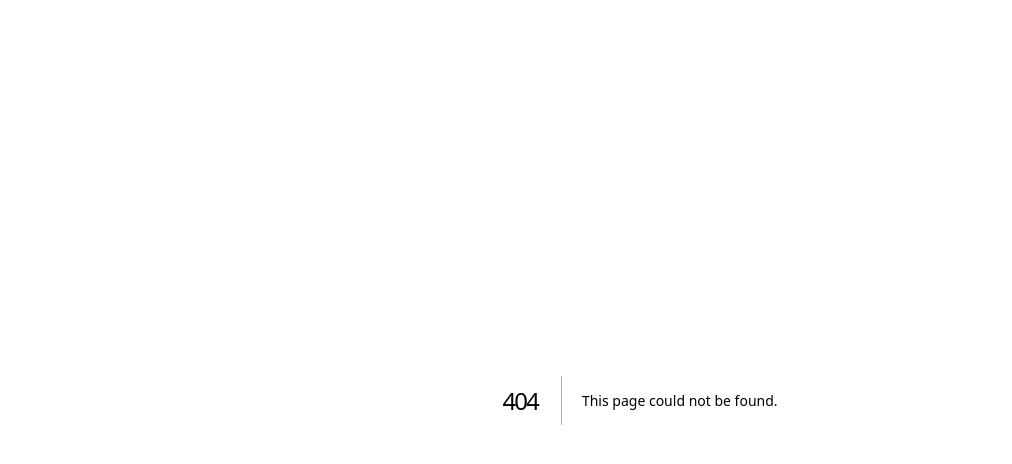
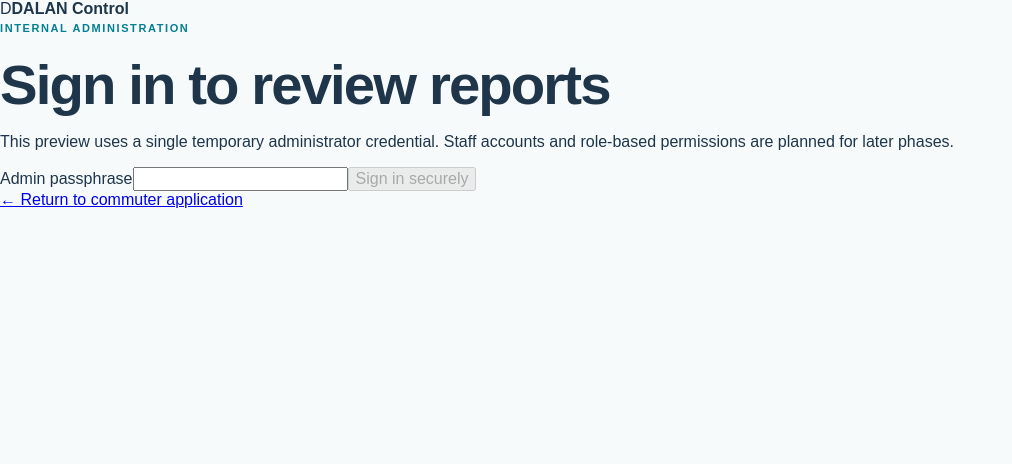
Before and after one commit to engrken/DALAN, a Next.js app: page /admin/login in a window 1280 px wide. Before the commit this address had no page. Shown: the top 464 px of the page, without its empty margins (0-1012 px from the left). Built offline with nearby package versions, Linux system fonts and the light colour scheme.

Commit message:
feat(dalan): app/admin/login/page.jsx

```diff
--- /dev/null
+++ b/app/admin/login/page.jsx
@@ -0,0 +1,14 @@
+"use client";
+import {useState} from "react";
+import Link from "next/link";
+export default function AdminLogin() {
+ const [password,setPassword]=useState("");
+ const [busy,setBusy]=useState(false);
+ const [error,setError]=useState("");
+ async function submit(e) {
+  e.preventDefault();setBusy(true);setError("");
+  try { const res=await fetch("/api/admin/session",{method:"POST",headers:{"Content-Type":"application/json"},body:JSON.stringify({password})});const json=await res.json();if(!res.ok)throw new Error(json.error||"Login failed");window.location.assign("/admin");}
+  catch(e){setError(e.message||"Login unsuccessful");setBusy(false);}
+ }
+ return <main className="loginWrap"><section className="loginBox"><div className="loginBrand"><span className="brandIcon">D</span><strong>DALAN Control</strong></div><span className="eyebrow">INTERNAL ADMINISTRATION</span><h1>Sign in to review reports</h1><p>This preview uses a single temporary administrator credential. Staff accounts and role-based permissions are planned for later phases.</p><form onSubmit={submit}><label htmlFor="password">Admin passphrase</label><input id="password" type="password" autoComplete="current-password" value={password} onChange={e=>setPassword(e.target.value)} required/><button type="submit" disabled={busy||!password}> {busy?"Verifying…":"Sign in securely"} </button></form>{error&&<p className="loginError" role="alert">{error}</p>}<Link href="/">← Return to commuter application</Link></section></main>;
+}
```
